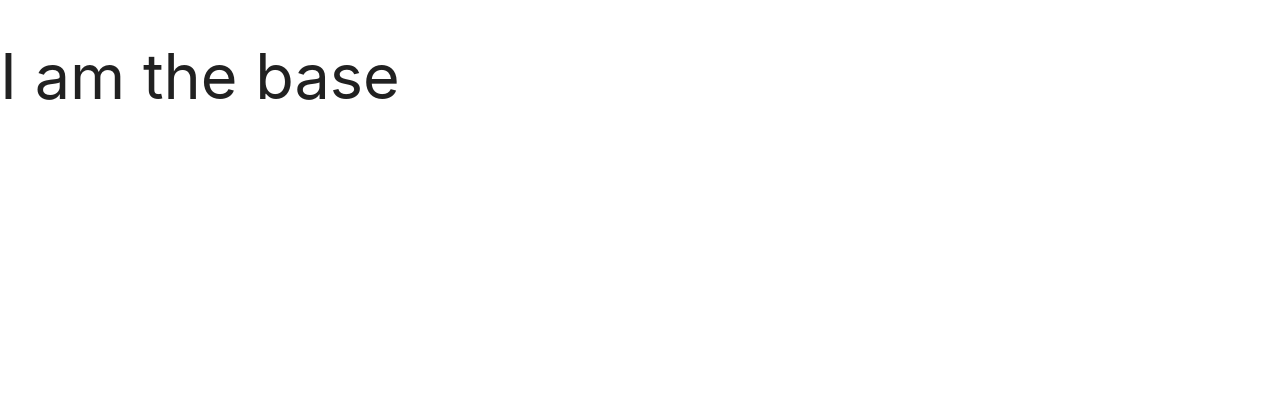
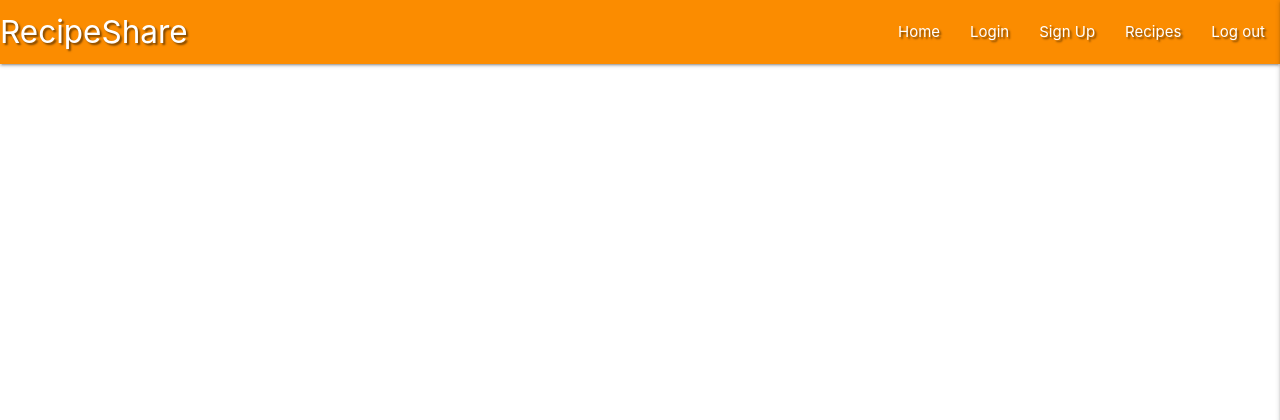
Before and after one commit to AaronHughes424/ShareYourRecipe, a Flask app: page / in a window 1280 px wide. Shown: the top 420 px of the page. Run offline with Flask 2, Linux system fonts and the light colour scheme.

Commit message:
Add Materialize navbar and Side bar

```diff
--- a/static/css/style.css
+++ b/static/css/style.css
@@ -0,0 +1,3 @@
+.text-shadow {
+    text-shadow: 2px 2px 2px rgba(0,0,0,0.5);
+}
--- a/static/js/script.js
+++ b/static/js/script.js
@@ -0,0 +1,3 @@
+$(document).ready(function(){
+    $(".sidenav").sidenav({edge: "right"});
+  });
--- a/templates/base.html
+++ b/templates/base.html
@@ -12,9 +12,32 @@
 <title>Share Your Recipes</title>
 </head>
 <body>
-    <h1> I am the base</h1>
+    <header>
+        <nav class="nav.extended text-shadow orange darken-1">
+            <div class="nav-wrapper">
+                <a href="{{ url_for('home') }}" class="brand-logo">RecipeShare</a>
+                <a href="#" data-target="mobile-demo" class="sidenav-trigger right"><i class="fas fa-bars"></i></a>
+                <ul class="right hide-on-med-and-down">
+                    <li><a href="{{ url_for('home') }}">Home</a></li>
+                    <li><a href="#">Login</a></li>
+                    <li><a href="#">Sign Up</a></li>
+                    <li><a href="#">Recipes</a></li>
+                    <li><a href="#">Log out</a></li>
+                </ul>
+            </div>
+        </nav>
+
+        <ul class="sidenav" id="mobile-demo">
+            <li><h4 class="center-align orange-text">RecipeShare</h4></li>
+            <li><a href="{{ url_for('home') }}">Home</a></li>
+            <li><a href="#">Login</a></li>
+            <li><a href="#">Sign Up</a></li>
+            <li><a href="#">Recipes</a></li>
+            <li><a href="#">Log out</a></li>
+        </ul>
+    </header>
+
     {% block content %}
-
     {% endblock %}
 
 <script src="https://cdnjs.cloudflare.com/ajax/libs/jquery/3.5.1/jquery.slim.min.js"></script>
```
